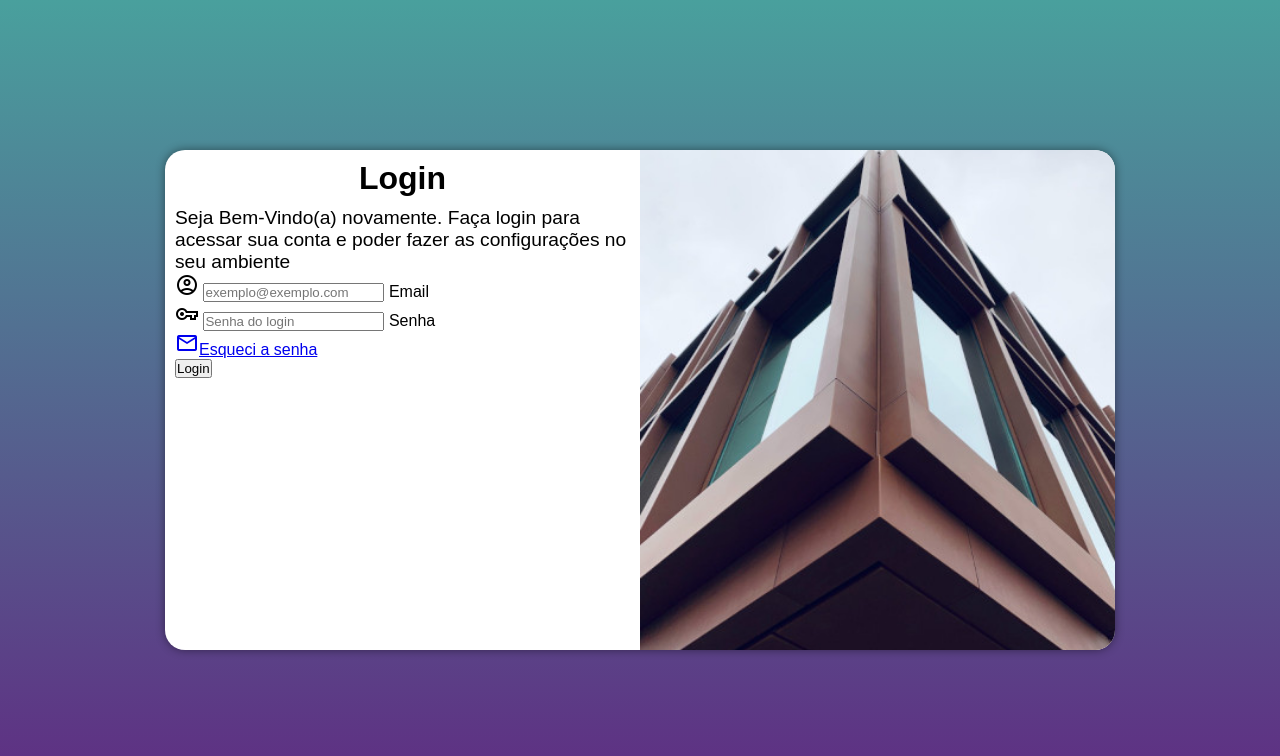
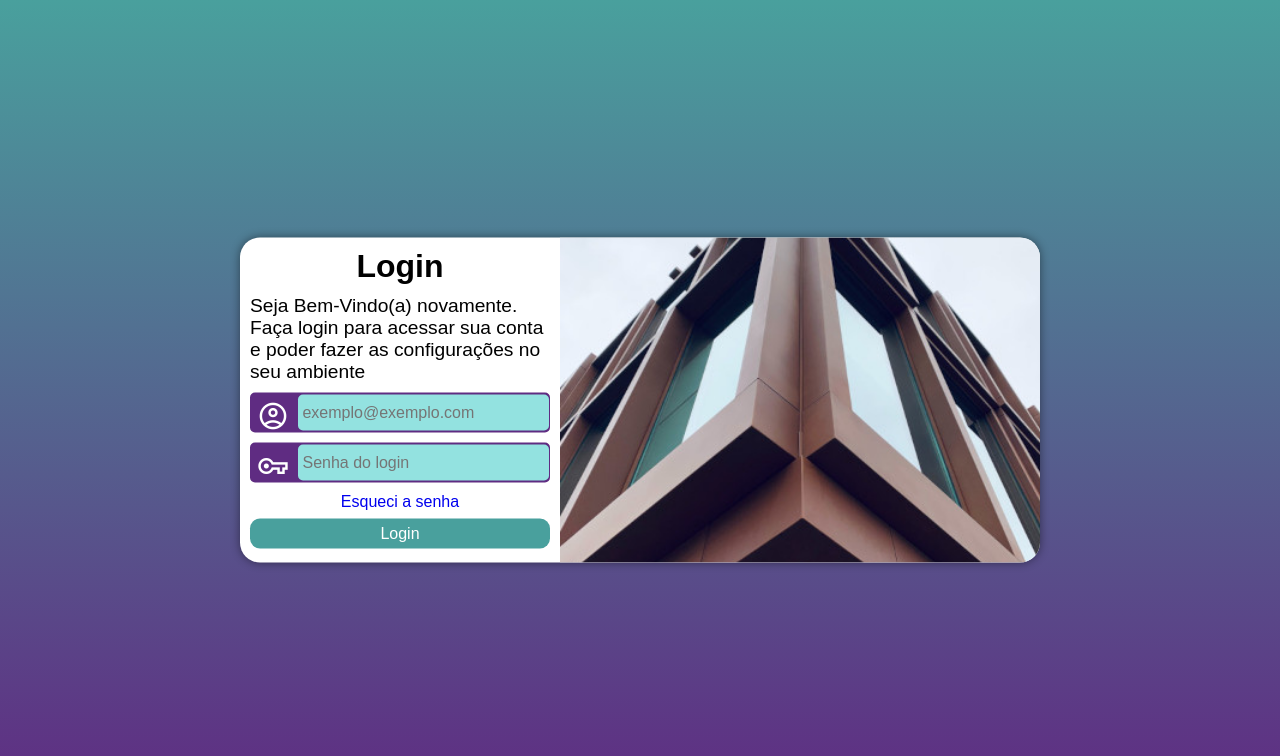
Before and after one commit to leonsouzaoficial/projeto-login, a plain HTML site: page index.html in a window 1280 px wide. Drawn offline with nearby package versions, Linux system fonts and the light colour scheme.

Commit message:
bugs fixed

```diff
--- a/css/mediaquery.css
+++ b/css/mediaquery.css
@@ -2,37 +2,38 @@
 
 @media screen and (min-width: 768px) and (min-height: 600px) and (max-width: 992px) {
     section#login {
-        width: 80vw;
-        height: 400px;
+        width: 600px;
+        height: 285px;
     }
 
     section#login > div#imagem {
         float: left;
-        width: 50%;
+        width: 60%;
         height: 100%;
         background-image: url("../imagens/imagem-600.jpg");
     }
 
     section#login > div#formulário {
         float: right;
-        width: 50%;
+        width: 40%;
     }
 }
 
 @media screen and (min-width: 992px) {
     section#login {
-        width: 950px;
+        width: 800px;
+        height: 325px;
     }
 
     section#login > div#imagem {
         float: right;
-        width: 50%;
+        width: 60%;
         height: 100%;
     }
 
     section#login > div#formulário {
         float: left;
-        width: 50%;
+        width: 40%;
     }
 
     div#formulário > h1 {
--- a/css/style.css
+++ b/css/style.css
@@ -32,15 +32,15 @@ section#login {
     position: absolute;
     top: 50%;
     left: 50%;
-    transform: translate(-50%, -50%);
     background-color: white;
     width: 300px;
-    height: 500px;
+    height: 470px;
     border-radius: 20px;
     overflow: hidden;
     box-shadow: 0px 0px 10px rgba(0, 0, 0, 0.450);
     transition: width .3s, height .3s;
     transition-timing-function: ease;
+    transform: translate(-50%, -50%);
 }
 
 section#login > div#imagem {
@@ -64,3 +64,69 @@ div#formulário > h1 {
 div#formulário > p {
     font-size: 0.8em;
 }
+
+form > div.campo {
+    background-color: var(--cor002);
+    display: block;
+    width: 100%;
+    height: 40px;
+    border-radius: 5px;
+    margin: 10px 0px;
+    border: 2px solid #5f2c82;
+}
+
+form label {
+    display: none;
+}
+
+div.campo > span {
+    color: white;
+    font-size: 2em;
+    width: 40px;
+    height: 100%;
+    padding: 5px;
+}
+
+div.campo > input {
+    background-color: #93e2e0;
+    font-size: 1em;
+    width: calc(100% - 45px);
+    height: 100%;
+    border: none;
+    padding: 4px;
+    border-radius: 5px;
+    transform: translate(2px, -14px);
+}
+
+div.campo > input:focus-within {
+    background-color: white;
+}
+
+form > input[type=submit] {
+    display: block;
+    font-size: 1em;
+    width: 100%;
+    height: 30px;
+    background-color: #49a09d;
+    color: white;
+    border: none;
+    border-radius: 10px;
+    margin-top: -10px;
+}
+
+form > input[type=submit]:hover {
+    background-color: #2f6866;
+    cursor: pointer;
+}
+
+form > a.botão {
+    display: block;
+    text-align: center;
+    font-size: 1em;
+    text-decoration: none;
+    margin-top: 10px;
+}
+
+form > a.botão:hover {
+    text-decoration: underline;
+}
--- a/index.html
+++ b/index.html
@@ -29,7 +29,7 @@
                         <input type="password" name="senha" id="isenha" autocomplete="current-password" placeholder="Senha do login" required minlength="8" maxlength="20">
                         <label for="isenha">Senha</label>
                     </div>
-                    <a href="#"><span class="material-symbols-outlined">mail</span>Esqueci a senha</a><br>
+                    <a class="botão" href="#">Esqueci a senha</a><br>
                     <input type="submit" value="Login">
                 </form>
             </div>
```
